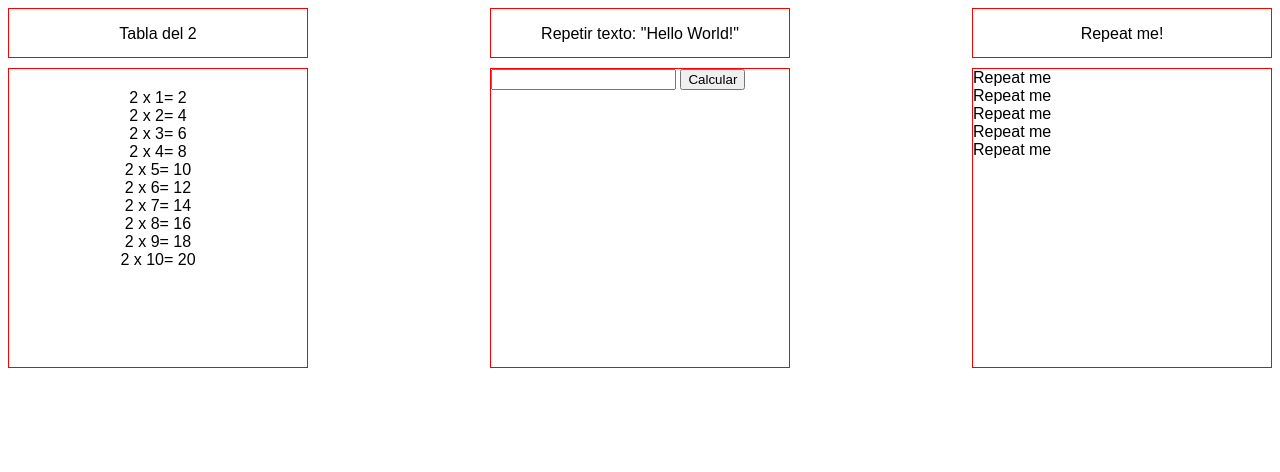
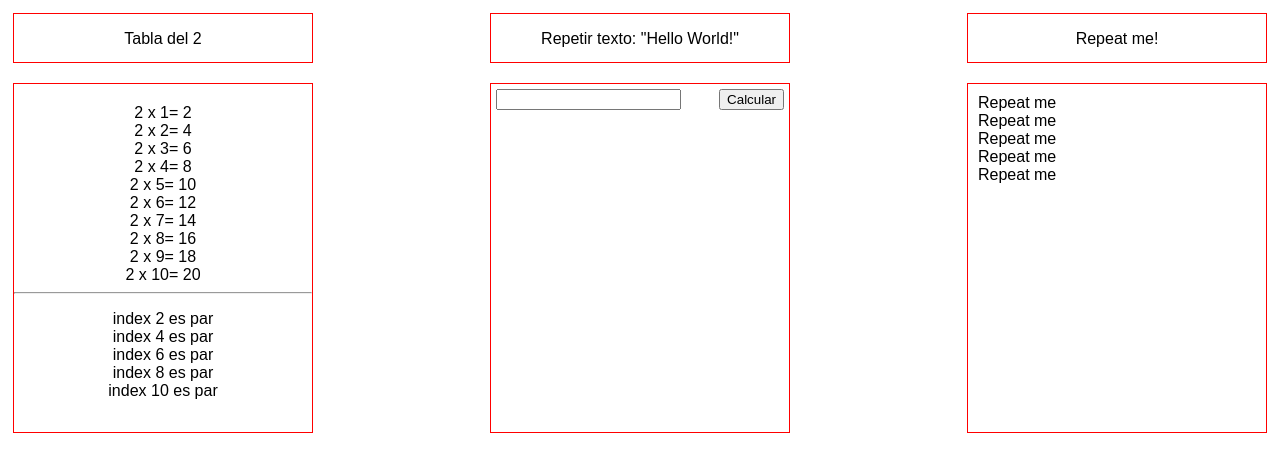
Before and after one commit to anibal317/coderHouse-JavaScript_Course, a plain HTML site: page 1-Crear un algoritmo utilizando un ciclo/index.html in a window 1280 px wide. Drawn offline with Linux system fonts and the light colour scheme.

Commit message:
fin fixes

```diff
--- a/1-Crear un algoritmo utilizando un ciclo/index.html
+++ b/1-Crear un algoritmo utilizando un ciclo/index.html
@@ -19,11 +19,13 @@
             <article class="sectionHeader"><p>Repeat me!</p></article>
         </section>
         <section id="sectionTwo">
-            <article id="taskOne">
-
+            <article>
+                <div id="taskOne"></div>
+                <hr>
+                <p id="pares"></p>
             </article>
             <article>
-                <div>
+                <div id="formElemets">
                     <input id="inputNumber" type="number">
                     <button id="calcular">Calcular</button>
                 </div>
--- a/1-Crear un algoritmo utilizando un ciclo/src/css/style.css
+++ b/1-Crear un algoritmo utilizando un ciclo/src/css/style.css
@@ -4,7 +4,9 @@
 }
 
 #sectionOne,
-#sectionTwo {
+#sectionTwo,
+#formElemets {
+    padding: 5px;
     display: flex;
     justify-content: space-between;
     margin-bottom: 10px;
@@ -20,7 +22,7 @@
 #sectionTwo > article {
     border: 1px solid red;
     width: 300px;
-    height: 300px;
+    height: 350px;
 }
 
 #taskOne{
@@ -35,3 +37,10 @@
     scroll-behavior: auto;
     padding-left: 12px;
 }
+#pares{
+    height: 100px;
+    text-align: center;
+}
+#doWhile{
+    padding: 10px;
+}
--- a/1-Crear un algoritmo utilizando un ciclo/src/js/index.js
+++ b/1-Crear un algoritmo utilizando un ciclo/src/js/index.js
@@ -3,10 +3,14 @@ let number = document.getElementById('inputNumber');
 let btnCalcular = document.getElementById('calcular')
 let lblResult = document.getElementById('lblResult');
 let doWhile= document.getElementById('doWhile');
+let lblPar= document.getElementById('pares');
 
 
 //Ejercicio 1
 for (let i = 1; i <= 10; i++) {
+    if(i%2==0){
+        lblPar.innerText += "index "+i+" es par\n";
+    }
     taskOne.innerText += "2 x " + i + "= " + 2 * i + "\n";
 }
 
```
